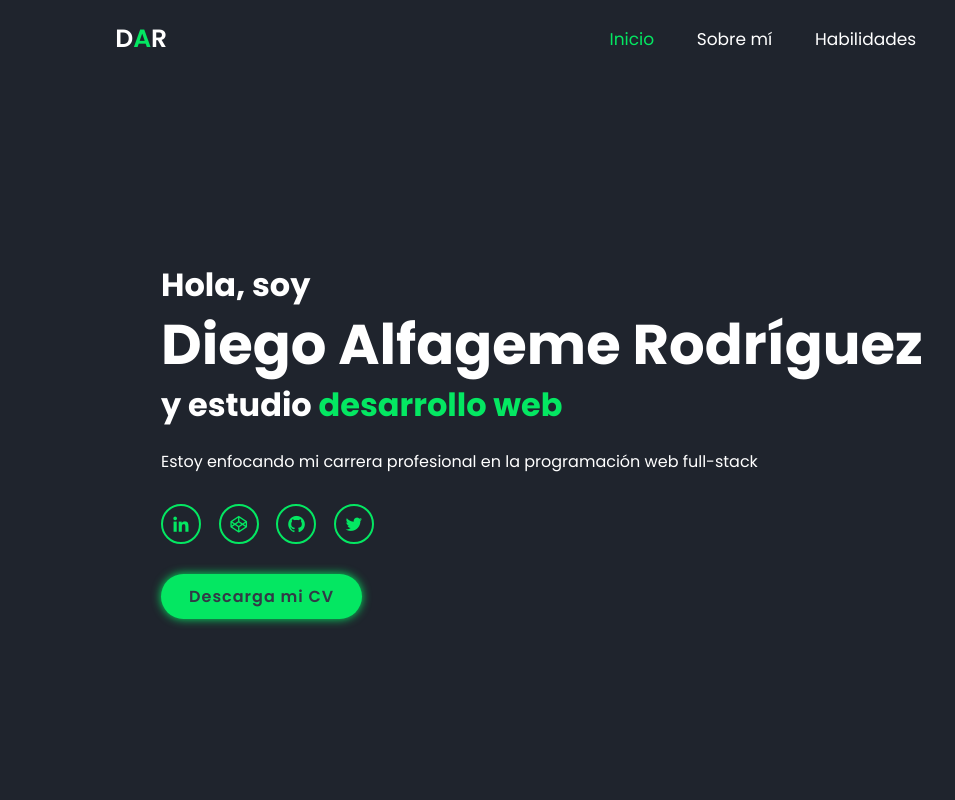
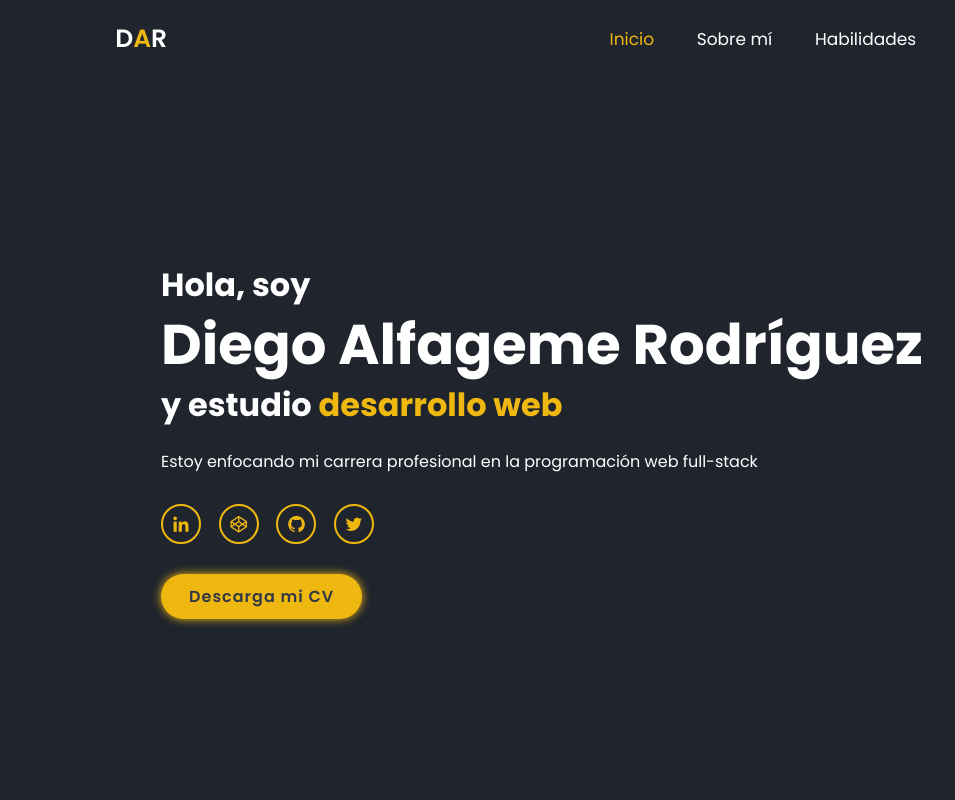
Before and after one commit to diego-ar/MyPortfolio, a plain HTML site: page index.html in a window 1280 px wide. Shown: the top 800 px of the page, 0-955 px from the left. Drawn offline with nearby package versions, Linux system fonts and the light colour scheme.

Commit message:
Update style.css

```diff
--- a/styles/style.css
+++ b/styles/style.css
@@ -1,4 +1,3 @@
-
 @import url('https://fonts.googleapis.com/css2?family=Poppins:ital,wght@0,100;0,200;0,300;0,400;0,500;0,600;0,700;0,800;0,900;1,100;1,200;1,300;1,400;1,500;1,600;1,700;1,800;1,900&display=swap');
 
 *{
@@ -15,7 +14,7 @@
     --bg-color: #1f242d;
     --second-bg-color: #323946;
     --text-color: #fff;
-    --main-color: #04e762;
+    --main-color: #efb810;
 }
 html{
     font-size: 62.5%;
```
